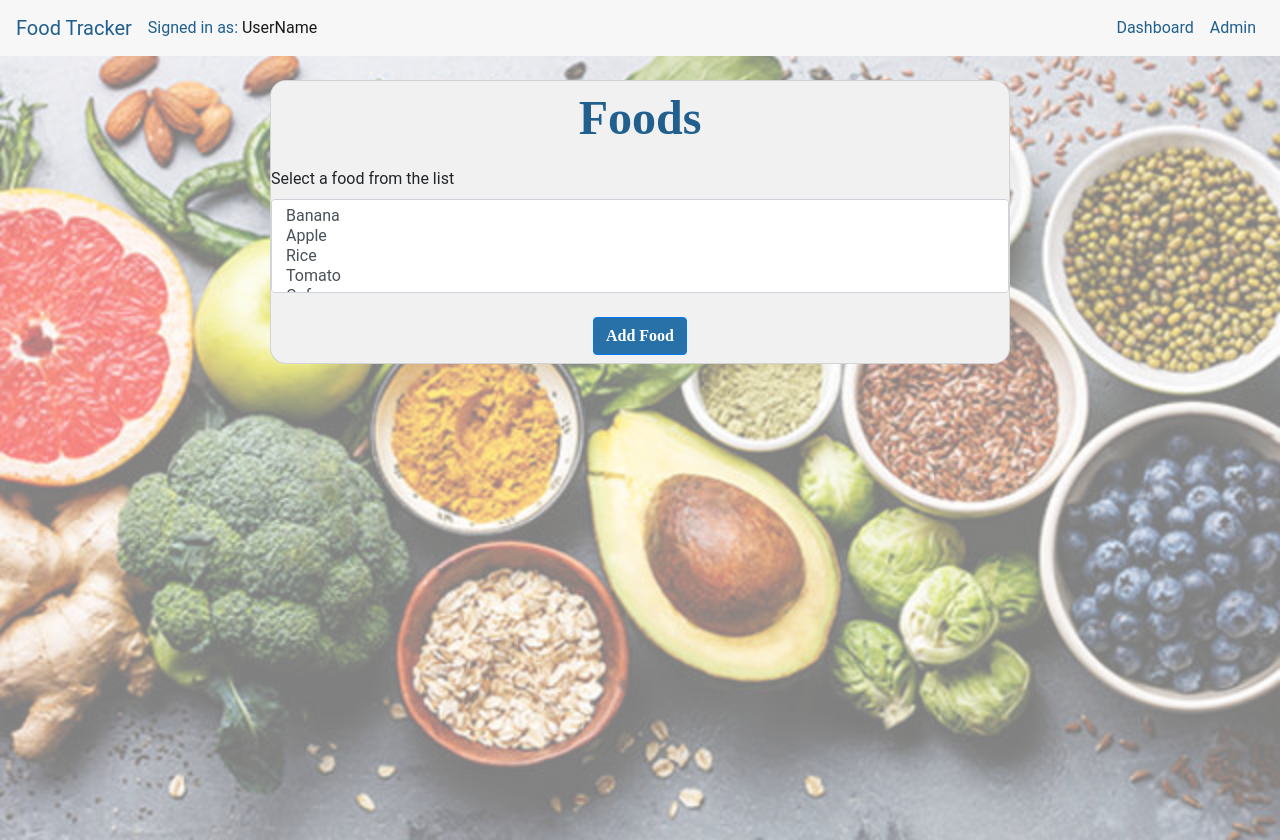
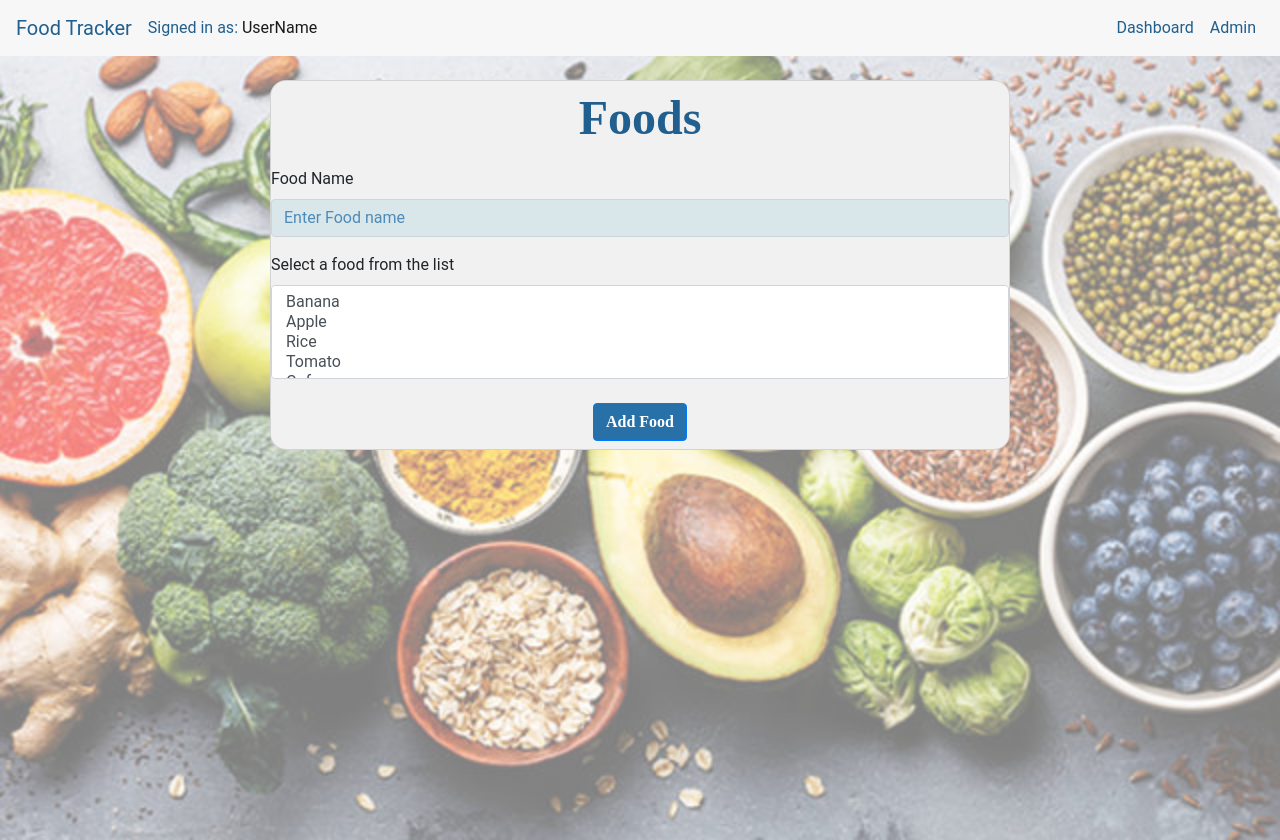
Before and after one commit to DragonMess/foodTracker, a React (Create React App) app: page /foods in a window 1280 px wide. Built offline with nearby package versions, Linux system fonts and the light colour scheme.

Commit message:
builded first deploy to test with heroku

```diff
--- a/src/components/Foods/Foods.jsx
+++ b/src/components/Foods/Foods.jsx
@@ -8,6 +8,10 @@ function Foods() {
         <div className="card-title">
           <h2 className="form-title">Foods</h2>
         </div>
+          <Form.Group controlId="formGroupFoodName" >
+    <Form.Label>Food Name</Form.Label>
+    <Form.Control type="email" placeholder="Enter Food name" className="placeHolder"/>
+  </Form.Group>
   <Form.Group controlId="exampleForm.ControlSelect2">
     <Form.Label>Select a food from the list</Form.Label>
     <Form.Control as="select" multiple>
```
